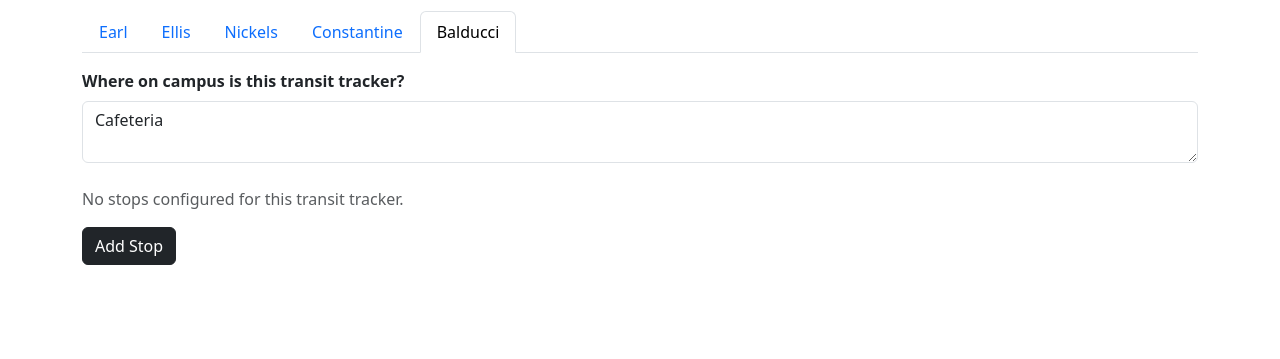
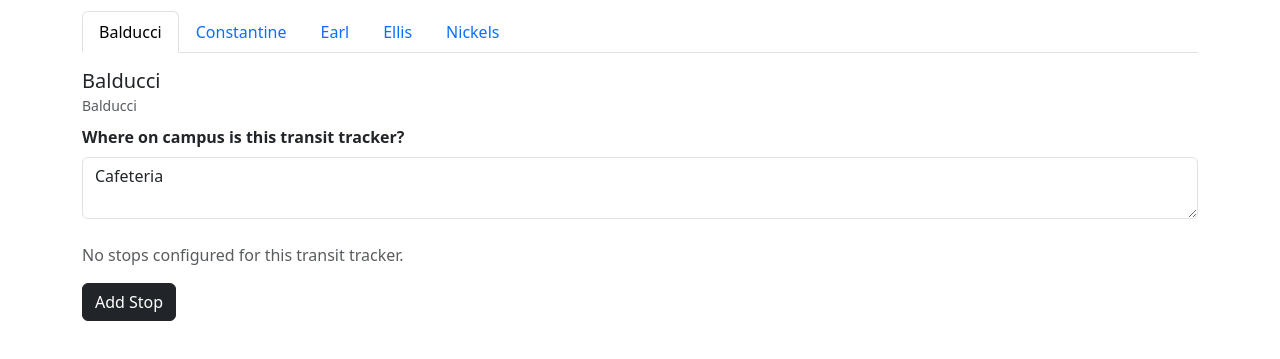
Before and after one commit to bcsustainability/bcsustainability.github.io, a plain HTML site: page index.html in a window 1280 px wide. Both pictures are taken after a click on the button "Balducci". Shown: the part 77-436 px from the top of the page. Drawn offline with nearby package versions, Linux system fonts and the light colour scheme; no server answers.

Commit message:
MAC address lookup

```diff
--- a/index.html
+++ b/index.html
@@ -125,52 +125,73 @@
 <script src="https://cdn.jsdelivr.net/npm/bootstrap@5.3.3/dist/js/bootstrap.bundle.min.js"></script>
 <script src="https://unpkg.com/leaflet/dist/leaflet.js"></script>
 <script>
-const trackers = ['Earl', 'Ellis', 'Nickels', 'Constantine', 'Balducci'];
-let state = {};
-let active = trackers[0], currentIndex = null;
+// Discover trackers from /transit-tracker.json where top-level keys are MAC addresses
+// and each entry has a `name` plus other fields like `location` and `stops`.
+
+let state = {};                   // { [mac]: { name, location, stops: [...] } }
+let trackerMacs = [];             // ordered list of MACs for tabs/views
+let activeMac = null;             // currently selected MAC
+let currentIndex = null;
 let map, layer;
 let pendingInsertIndex = null;
 
 const tabs = document.getElementById('tabs');
 const views = document.getElementById('views');
 
-trackers.forEach((t, idx) => {
+function renderTabsAndViews() {
+  tabs.innerHTML = '';
+  views.innerHTML = '';
+
+  trackerMacs.forEach((mac, idx) => {
+    const tName = state[mac].name || mac;
+
     const li = document.createElement('li');
     li.className = 'nav-item';
-  li.innerHTML = `<button class="nav-link${idx === 0 ? ' active' : ''}" data-bs-toggle="tab">${t}</button>`;
-  li.querySelector('button').onclick = () => switchTo(t);
+    li.innerHTML = `<button class="nav-link${activeMac === mac || (activeMac === null && idx === 0) ? ' active' : ''}" data-bs-toggle="tab">${tName}</button>`;
+    li.querySelector('button').onclick = () => switchTo(mac);
     tabs.appendChild(li);
 
     const view = document.createElement('div');
-  view.id = t;
+    view.id = `view-${mac}`;
     view.className = 'tab-pane';
+    if (!(activeMac === mac || (activeMac === null && idx === 0))) view.classList.add('d-none');
     views.appendChild(view);
   });
 
-function switchTo(t) {
-  active = t;
+  if (activeMac === null && trackerMacs.length > 0) activeMac = trackerMacs[0];
+}
+
+function switchTo(mac) {
+  activeMac = mac;
+  const tName = state[mac]?.name || mac;
   [...tabs.querySelectorAll('button')].forEach(btn => {
-    btn.classList.toggle('active', btn.textContent === t);
+    btn.classList.toggle('active', btn.textContent === tName);
   });
   [...views.children].forEach(view => {
-    view.classList.toggle('d-none', view.id !== t);
+    view.classList.toggle('d-none', view.id !== `view-${mac}`);
   });
   render();
 }
 
 function render() {
-  const container = document.getElementById(active);
+  if (!activeMac || !state[activeMac]) return;
+  const container = document.getElementById(`view-${activeMac}`);
   container.innerHTML = '';
+
+  const header = document.createElement('div');
+  header.className = 'mb-2';
+  header.innerHTML = `<h5 class="mb-0">${state[activeMac].name || activeMac}</h5><small class="text-muted">${activeMac}</small>`;
+  container.appendChild(header);
 
   const locField = document.createElement('div');
   locField.className = 'mb-4';
   locField.innerHTML = `
     <label class="form-label">Where on campus is this transit tracker?</label>
-    <textarea class="form-control" rows="2" onchange="state['${active}'].location = this.value">${state[active].location || ''}</textarea>
+    <textarea class="form-control" rows="2" onchange="state['${activeMac}'].location = this.value">${state[activeMac].location || ''}</textarea>
   `;
   container.appendChild(locField);
 
-  const stops = state[active].stops || [];
+  const stops = state[activeMac].stops || [];
   if (stops.length === 0) {
     const msg = document.createElement('div');
     msg.className = 'text-muted mb-3';
@@ -180,17 +201,18 @@ function render() {
 
   stops.forEach((s, i) => {
     const wrapper = document.createElement('div');
-    wrapper.className = 'grab-row mb-3';
+    wrapper.className = 'grab-row mb-3 d-flex align-items-stretch';
     wrapper.dataset.index = i;
     wrapper.ondragover = e => { e.preventDefault(); wrapper.classList.add('drag-over'); };
     wrapper.ondragleave = () => wrapper.classList.remove('drag-over');
     wrapper.ondrop = e => { wrapper.classList.remove('drag-over'); handleDrop(e); };
 
     const handle = document.createElement('div');
-    handle.className = 'grab-handle';
+    handle.className = 'grab-handle pe-2 d-flex align-items-center';
     handle.draggable = true;
     handle.dataset.index = i;
     handle.textContent = '☰';
+    handle.style.cursor = 'grab';
     handle.ondragstart = handleDragStart;
 
     const card = document.createElement('div');
@@ -199,7 +221,7 @@ function render() {
       <div class="card-body">
         <div class="mb-2 card-field">
           <label class="form-label">Stop Nickname</label>
-          <input type="text" class="form-control" value="${s.nickname}" onchange="state['${active}'].stops[${i}].nickname=this.value">
+          <input type="text" class="form-control" value="${s.nickname || ''}" onchange="state['${activeMac}'].stops[${i}].nickname=this.value">
         </div>
         <div class="card-field">
           <label class="form-label">Stop ID</label><br/>
@@ -287,20 +309,20 @@ function handleDrop(e) {
   const dropIndex = +e.currentTarget.dataset.index;
   const fromIndex = parseInt(e.dataTransfer.getData('text/plain'), 10);
   if (isNaN(fromIndex) || dropIndex === fromIndex) return;
-  const items = state[active].stops;
+  const items = state[activeMac].stops;
   const moved = items.splice(fromIndex, 1)[0];
   items.splice(dropIndex, 0, moved);
   render();
 }
 
 function deleteStop(index) {
-  state[active].stops.splice(index, 1);
+  state[activeMac].stops.splice(index, 1);
   render();
 }
 
 function pickStop(index = null) {
   currentIndex = index;
-  pendingInsertIndex = index === null ? (state[active].stops?.length || 0) : null;
+  pendingInsertIndex = index === null ? (state[activeMac].stops?.length || 0) : null;
   document.getElementById('mapModal').style.display = 'flex';
   document.getElementById('mapBackdrop').style.display = 'block';
 
@@ -335,11 +357,11 @@ function loadStops() {
           btn.className = 'btn btn-sm btn-primary mt-2';
           btn.textContent = 'Select This Stop';
           btn.onclick = () => {
-            if (!state[active].stops) state[active].stops = [];
+            if (!state[activeMac].stops) state[activeMac].stops = [];
             if (pendingInsertIndex !== null) {
-              state[active].stops.push({ nickname: s.name || '', stopId: s.stopId, routes: [] });
+              state[activeMac].stops.push({ nickname: s.name || '', stopId: s.stopId, routes: [] });
             } else {
-              const stop = state[active].stops[currentIndex];
+              const stop = state[activeMac].stops[currentIndex];
               stop.stopId = s.stopId;
               if (!stop.nickname || stop.nickname.trim() === '') stop.nickname = s.name || '';
             }
@@ -354,8 +376,12 @@ function loadStops() {
 }
 
 function exportJSON() {
+  // Export the same MAC-keyed structure with `name` included
   const output = {};
-  for (const t of trackers) output[t] = state[t];
+  for (const mac of trackerMacs) {
+    const { name, location, stops } = state[mac];
+    output[mac] = { name, location, stops };
+  }
   const blob = new Blob([JSON.stringify(output, null, 2)], { type: 'application/json' });
   const url = URL.createObjectURL(blob);
   const link = document.createElement('a');
@@ -369,7 +395,13 @@ function copyJSON() {
   const btn = document.getElementById('copyBtn');
   const originalText = btn.textContent;
 
-  navigator.clipboard.writeText(JSON.stringify(state, null, 2)).then(() => {
+  const output = {};
+  for (const mac of trackerMacs) {
+    const { name, location, stops } = state[mac];
+    output[mac] = { name, location, stops };
+  }
+
+  navigator.clipboard.writeText(JSON.stringify(output, null, 2)).then(() => {
     btn.textContent = 'Copied!';
     btn.disabled = true;
     btn.classList.remove('btn-outline-success');
@@ -391,16 +423,31 @@ function init() {
   fetch('/transit-tracker.json')
     .then(res => res.json())
     .then(data => {
-      state = Object.fromEntries(trackers.map(t => {
-        const tracker = data[t] || {};
-        return [t, { location: tracker.location || '', stops: tracker.stops || [] }];
-      }));
-      switchTo(active);
+      // data is { "<MAC>": { name, location, stops } }
+      state = {};
+      for (const [mac, cfg] of Object.entries(data)) {
+        state[mac] = {
+          name: cfg.name || mac,
+          location: cfg.location || '',
+          stops: Array.isArray(cfg.stops) ? cfg.stops : []
+        };
+      }
+      // Order tabs by tracker name (stable choice)
+      trackerMacs = Object.keys(state).sort((a, b) => {
+        const an = (state[a].name || a).toLowerCase();
+        const bn = (state[b].name || b).toLowerCase();
+        return an.localeCompare(bn);
+      });
+      activeMac = trackerMacs[0] || null;
+      renderTabsAndViews();
+      if (activeMac) render();
     })
-    .catch(err => {
-      console.warn('Failed to load config. Starting fresh.');
-      state = Object.fromEntries(trackers.map(t => [t, { location: '', stops: [] }]));
-      switchTo(active);
+    .catch(() => {
+      // No existing config; start empty
+      state = {};
+      trackerMacs = [];
+      activeMac = null;
+      renderTabsAndViews();
     });
 }
 
--- a/transit-tracker.json
+++ b/transit-tracker.json
@@ -1,5 +1,6 @@
 {
   "Earl": {
+    "name": "Earl",
     "location": "U Building",
     "stops": [
       {
@@ -38,18 +39,56 @@
     ]
   },
   "Ellis": {
+    "name": "Ellis",
     "location": "T Building",
     "stops": []
   },
   "Nickels": {
+    "name": "Nickels",
     "location": "L Building",
     "stops": []
   },
-  "Constantine": {
+  "98:3D:AE:65:17:40": {
+    "name": "Constantine",
     "location": "Library",
-    "stops": []
+    "stops": [
+      {
+        "nickname": "Main Entrance",
+        "stopId": "st:1_68582",
+        "routes": [
+          "st:1_100113",
+          "st:1_102752",
+          "st:1_102552",
+          "st:1_100136",
+          "st:1_100162"
+        ]
+      },
+      {
+        "nickname": "Parking Garage",
+        "stopId": "st:1_72984",
+        "routes": [
+          "st:1_100113",
+          "st:1_102752",
+          "st:1_102552",
+          "st:1_100136",
+          "st:1_100162"
+        ]
+      },
+      {
+        "nickname": "Parking Garage",
+        "stopId": "st:1_72983",
+        "routes": [
+          "st:1_100113",
+          "st:1_102752",
+          "st:1_102552",
+          "st:1_100136",
+          "st:1_100162"
+        ]
+      }
+    ]
   },
   "Balducci": {
+    "name": "Balducci",
     "location": "Cafeteria",
     "stops": []
   }
```
Lines whose indentation alone changed are shown as unchanged.
